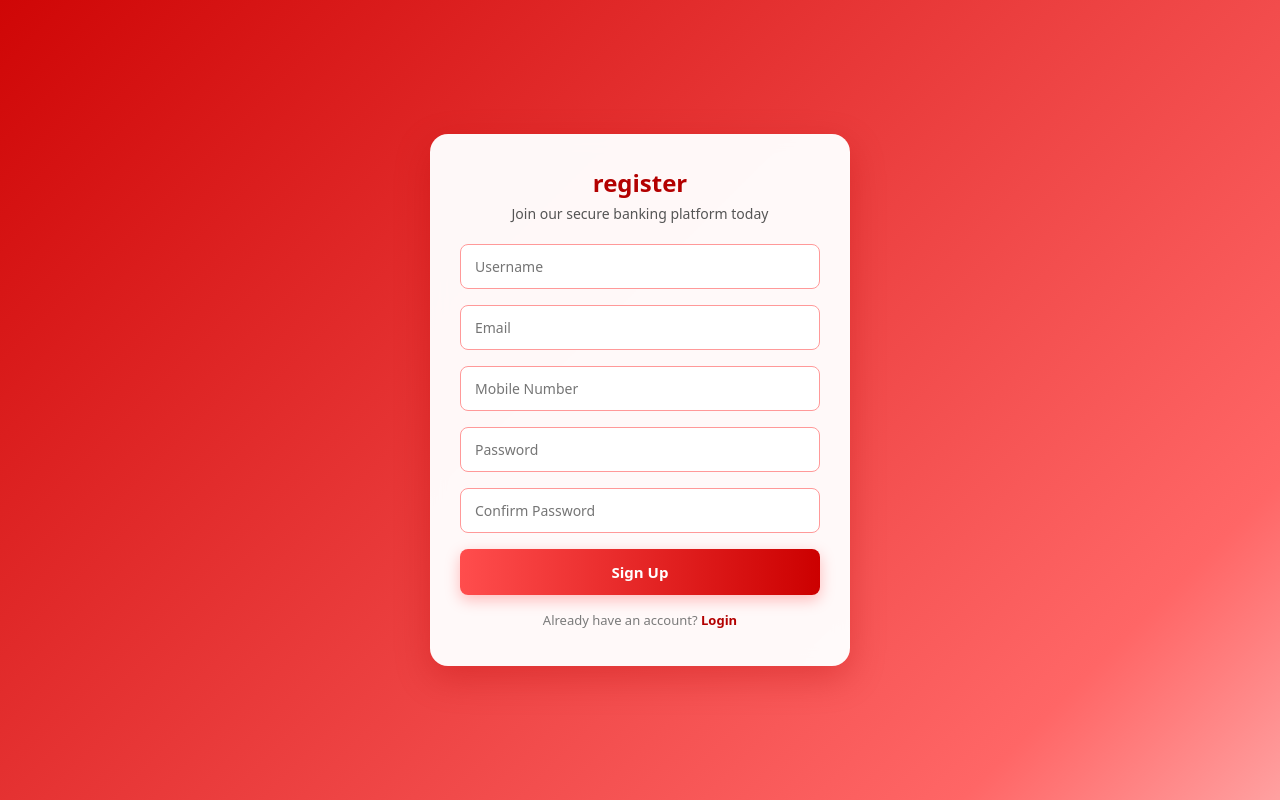
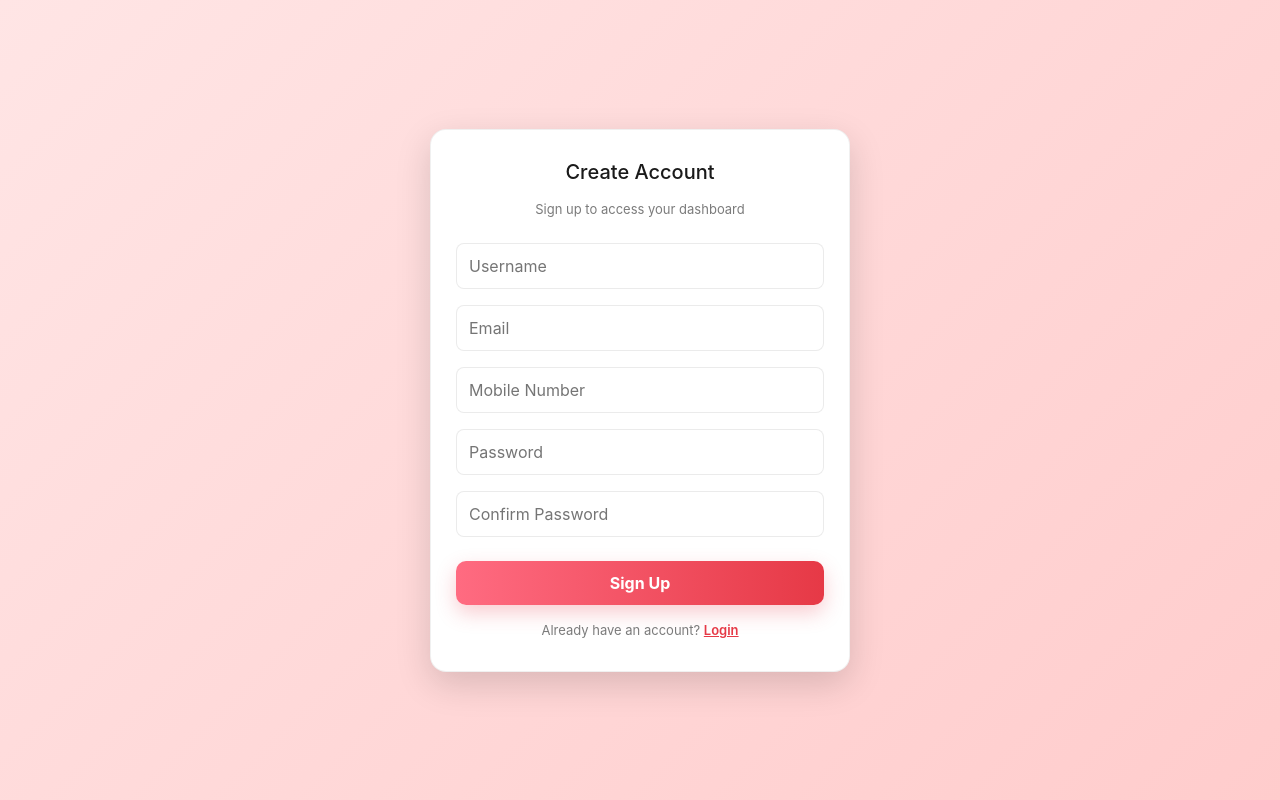
Before and after one commit to SubbyDutta/SubbyFrontend, a React (Create React App) app: page / in a window 1280 px wide. Built offline with nearby package versions, Linux system fonts and the light colour scheme.

Commit message:
Update Signup.jsx

```diff
--- a/src/pages/Signup.jsx
+++ b/src/pages/Signup.jsx
@@ -52,143 +52,110 @@ const Signup = () => {
 
   return (
     <div
-      className="signup-root"
+      className="up-root"
       style={{
         display: "flex",
         justifyContent: "center",
         alignItems: "center",
         minHeight: "100vh",
-        background:
-          "linear-gradient(135deg, #b30000 0%, #cc0000 35%, #ff6666 80%, #ffffff 100%)",
-        backgroundSize: "200% 200%",
-        animation: "bgMove 10s ease infinite",
+        background: "linear-gradient(135deg, #ffe5e5, #ffcccc)",
       }}
     >
       <motion.div
-        className="signup-card"
-        initial={{ opacity: 0, y: 40 }}
+        className="up-card"
+        initial={{ opacity: 0, y: 50 }}
         animate={{ opacity: 1, y: 0 }}
         transition={{ duration: 0.6, ease: "easeOut" }}
         style={{
           width: "420px",
-          padding: "35px 30px",
-          borderRadius: "18px",
-          boxShadow: "0 12px 35px rgba(179, 0, 0, 0.3)",
-          background: "rgba(255, 255, 255, 0.97)",
-          backdropFilter: "blur(8px)",
+          padding: "30px 25px",
+          borderRadius: "16px",
+          boxShadow: "0 12px 35px rgba(0,0,0,0.15)",
+          background: "#fff",
           position: "relative",
           overflow: "hidden",
         }}
       >
-        {/* Header */}
-        <motion.h4
-          initial={{ opacity: 0, y: -20 }}
-          animate={{ opacity: 1, y: 0 }}
-          transition={{ delay: 0.2 }}
-          style={{
-            textAlign: "center",
-            color: "#b30000",
-            marginBottom: "5px",
-            fontWeight: 700,
-          }}
-        >
-          register
-        </motion.h4>
-        <p
-          style={{
-            textAlign: "center",
-            color: "#555",
-            marginBottom: "20px",
-            fontSize: "14px",
-          }}
-        >
-          Join our secure banking platform today
-        </p>
+        <h3 className="up-welcome text-center mb-3"> Create Account</h3>
+        <p className="up-sub text-center mb-4">Sign up to access your dashboard</p>
 
-        {/* Error */}
         {error && (
           <motion.div
-            initial={{ opacity: 0 }}
-            animate={{ opacity: 1 }}
+            className="loan-note"
             style={{
-              color: "#cc0000",
+              color: "var(--accent)",
               textAlign: "center",
               marginBottom: 12,
               fontWeight: 600,
             }}
+            initial={{ opacity: 0 }}
+            animate={{ opacity: 1 }}
           >
             {error}
           </motion.div>
         )}
 
-        {/* Form */}
         <form onSubmit={handleSubmit} className="d-flex flex-column gap-3">
-          {[
-            { placeholder: "Username", key: "username" },
-            { placeholder: "Email", key: "email", type: "email" },
-            { placeholder: "Mobile Number", key: "mobile", type: "tel" },
-            { placeholder: "Password", key: "password", type: "password" },
-            {
-              placeholder: "Confirm Password",
-              key: "confirmPassword",
-              type: "password",
-            },
-          ].map((field, index) => (
-            <motion.input
-              key={field.key}
-              whileFocus={{ scale: 1.02, borderColor: "#b30000" }}
-              transition={{ duration: 0.2 }}
-              type={field.type || "text"}
-              placeholder={field.placeholder}
-              value={form[field.key]}
-              onChange={(e) => setForm({ ...form, [field.key]: e.target.value })}
+          <input
+            className="input"
+            placeholder="Username"
+            value={form.username}
+            onChange={(e) => setForm({ ...form, username: e.target.value })}
             required
-              style={{
-                border: "1.5px solid #ff9999",
-                padding: "11px 14px",
-                borderRadius: "8px",
-                outline: "none",
-                fontSize: "14px",
-              }}
           />
-          ))}
+          <input
+            className="input"
+            type="email"
+            placeholder="Email"
+            value={form.email}
+            onChange={(e) => setForm({ ...form, email: e.target.value })}
+            required
+          />
+          <input
+            className="input"
+            type="tel"
+            placeholder="Mobile Number"
+            value={form.mobile}
+            onChange={(e) => setForm({ ...form, mobile: e.target.value })}
+            required
+          />
+          <input
+            className="input"
+            type="password"
+            placeholder="Password"
+            value={form.password}
+            onChange={(e) => setForm({ ...form, password: e.target.value })}
+            required
+          />
+          <input
+            className="input"
+            type="password"
+            placeholder="Confirm Password"
+            value={form.confirmPassword}
+            onChange={(e) =>
+              setForm({ ...form, confirmPassword: e.target.value })
+            }
+            required
+          />
 
           <motion.button
             type="submit"
+            className="primary mt-2"
             whileHover={{ scale: 1.05 }}
             whileTap={{ scale: 0.95 }}
-            transition={{ duration: 0.2 }}
-            style={{
-              background: "linear-gradient(90deg, #ff4d4d, #cc0000)",
-              color: "#fff",
-              border: "none",
-              padding: "12px 0",
-              borderRadius: "8px",
-              fontWeight: 600,
-              fontSize: "15px",
-              boxShadow: "0 5px 15px rgba(255, 0, 0, 0.25)",
-              cursor: "pointer",
-            }}
           >
             Sign Up
           </motion.button>
         </form>
 
-        {/* Login link */}
         <div className="text-center mt-3 small-muted">
           Already have an account?{" "}
-          <a
-            href="/login"
-            style={{
-              color: "#b30000",
-              fontWeight: 600,
-              textDecoration: "none",
-            }}
-          >
+          <a href="/login" style={{ color: "var(--accent)", fontWeight: 600 }}>
             Login
           </a>
         </div>
 
+        {/* ✅ Success Popup */}
      {/* ✅ Success Popup */}
 <AnimatePresence>
   {successMsg && (
@@ -204,8 +171,8 @@ const Signup = () => {
         left: 0,
         width: "100vw",
         height: "100vh",
-                background: "rgba(255, 0, 0, 0.15)",
-                backdropFilter: "blur(6px)",
+        background: "rgba(255, 200, 200, 0.4)", // soft red overlay
+        backdropFilter: "blur(5px)",
         display: "flex",
         alignItems: "center",
         justifyContent: "center",
@@ -219,31 +186,26 @@ const Signup = () => {
         exit={{ opacity: 0, scale: 0.8 }}
         transition={{ duration: 0.4, ease: "easeOut" }}
         style={{
-                  background: "#fff",
+          background: "white",
           borderRadius: "18px",
           border: "2px solid #ffb3b3",
-                  boxShadow: "0 10px 35px rgba(255, 0, 0, 0.3)",
+          boxShadow: "0 12px 30px rgba(255, 0, 0, 0.25)",
           padding: "30px 50px",
           display: "flex",
           flexDirection: "column",
           alignItems: "center",
           justifyContent: "center",
           textAlign: "center",
-                  color: "#b30000",
+          color: "#a60000",
         }}
       >
         <motion.div
           initial={{ scale: 0 }}
-                  animate={{ scale: [0, 1.3, 1] }}
-                  transition={{
-                    duration: 0.6,
-                    type: "spring",
-                    stiffness: 120,
-                    damping: 8,
-                  }}
+          animate={{ scale: 1.2 }}
+          transition={{ type: "spring", stiffness: 120, damping: 8 }}
           style={{
-                    width: "70px",
-                    height: "70px",
+            width: "65px",
+            height: "65px",
             borderRadius: "50%",
             background: "#ffcccc",
             display: "flex",
@@ -257,7 +219,7 @@ const Signup = () => {
             initial={{ opacity: 0 }}
             animate={{ opacity: 1 }}
             transition={{ delay: 0.2 }}
-                    style={{ fontSize: "34px" }}
+            style={{ fontSize: "30px" }}
           >
             ✅
           </motion.span>
@@ -265,7 +227,7 @@ const Signup = () => {
         <motion.p
           initial={{ opacity: 0, y: 10 }}
           animate={{ opacity: 1, y: 0 }}
-                  transition={{ delay: 0.3 }}
+          transition={{ delay: 0.2 }}
           style={{
             fontWeight: 600,
             fontSize: "16px",
@@ -279,18 +241,8 @@ const Signup = () => {
     </motion.div>
   )}
 </AnimatePresence>
+
       </motion.div>
-
-      {/* Background animation */}
-      <style>
-        {`
-          @keyframes bgMove {
-            0% { background-position: 0% 50%; }
-            50% { background-position: 100% 50%; }
-            100% { background-position: 0% 50%; }
-          }
-        `}
-      </style>
     </div>
   );
 };
```
Lines whose indentation alone changed are shown as unchanged.
